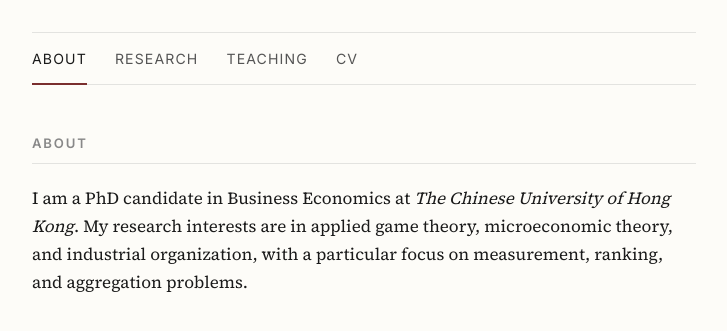
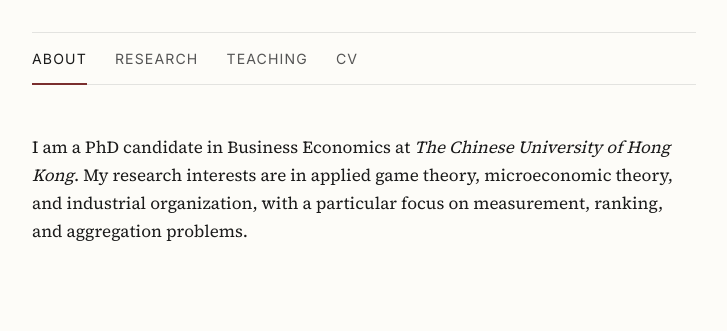
Before and after one commit to yangyi-deng/yangyi-deng.github.io, a Jekyll site: the page built from index.html, in a window 1280 px wide, cut to the strip 214-545 px from the top of the page. Shown: the whole strip, without its empty margins (276-1003 px from the left). Built offline with Jekyll 4.4.1, drawn with Linux system fonts in a browser that asks for light colours.

Commit message:
Update index.html

```diff
--- a/index.html
+++ b/index.html
@@ -6,7 +6,6 @@ permalink: /
 ---
 
 <section>
-  <h2>About</h2>
   <p>
     I am a PhD candidate in Business Economics at <em>{{ site.author.institution }}</em>.
     My research interests are in applied game theory, microeconomic theory, and industrial organization, with a particular focus on measurement, ranking, and aggregation problems.
```
